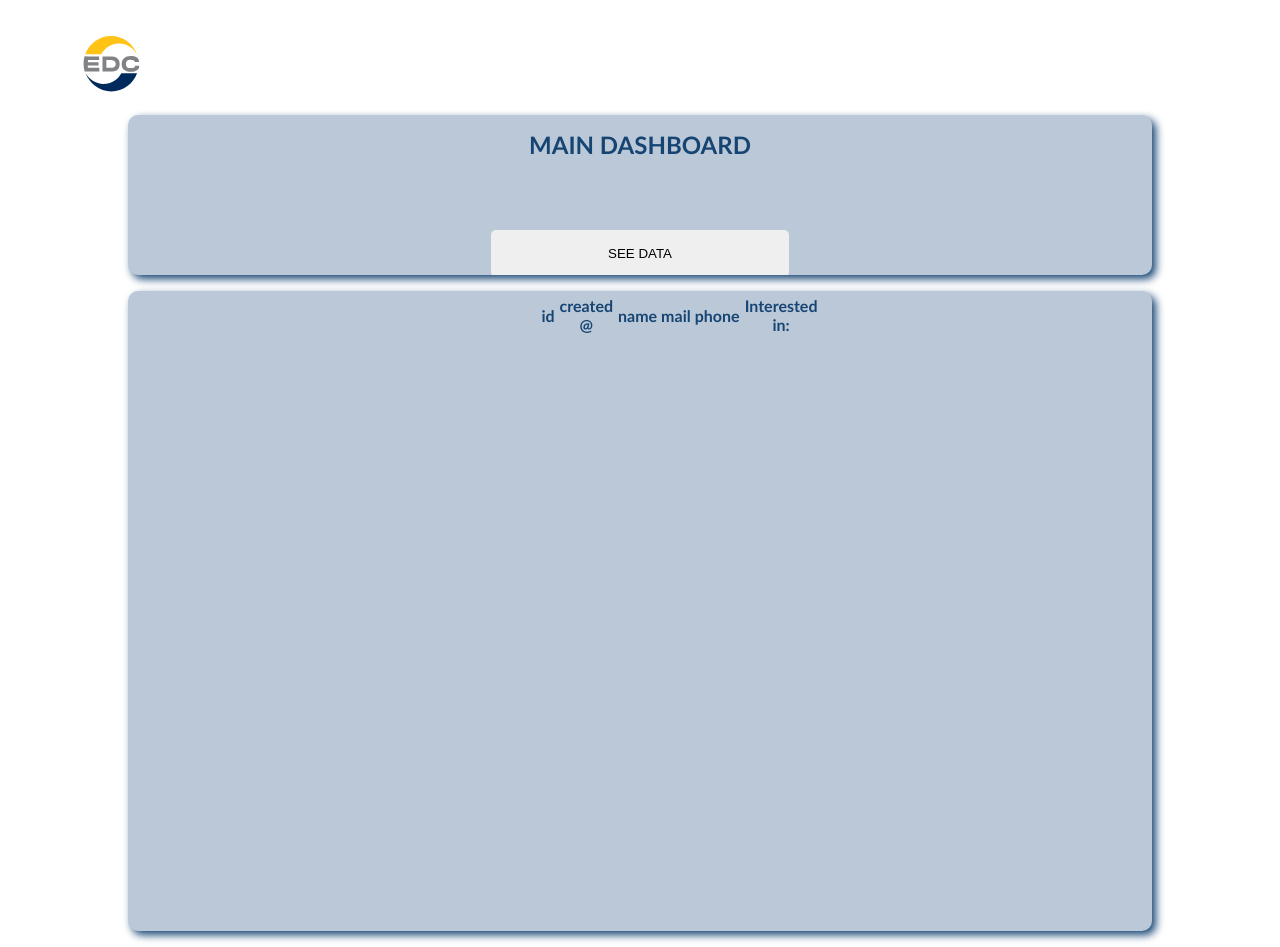
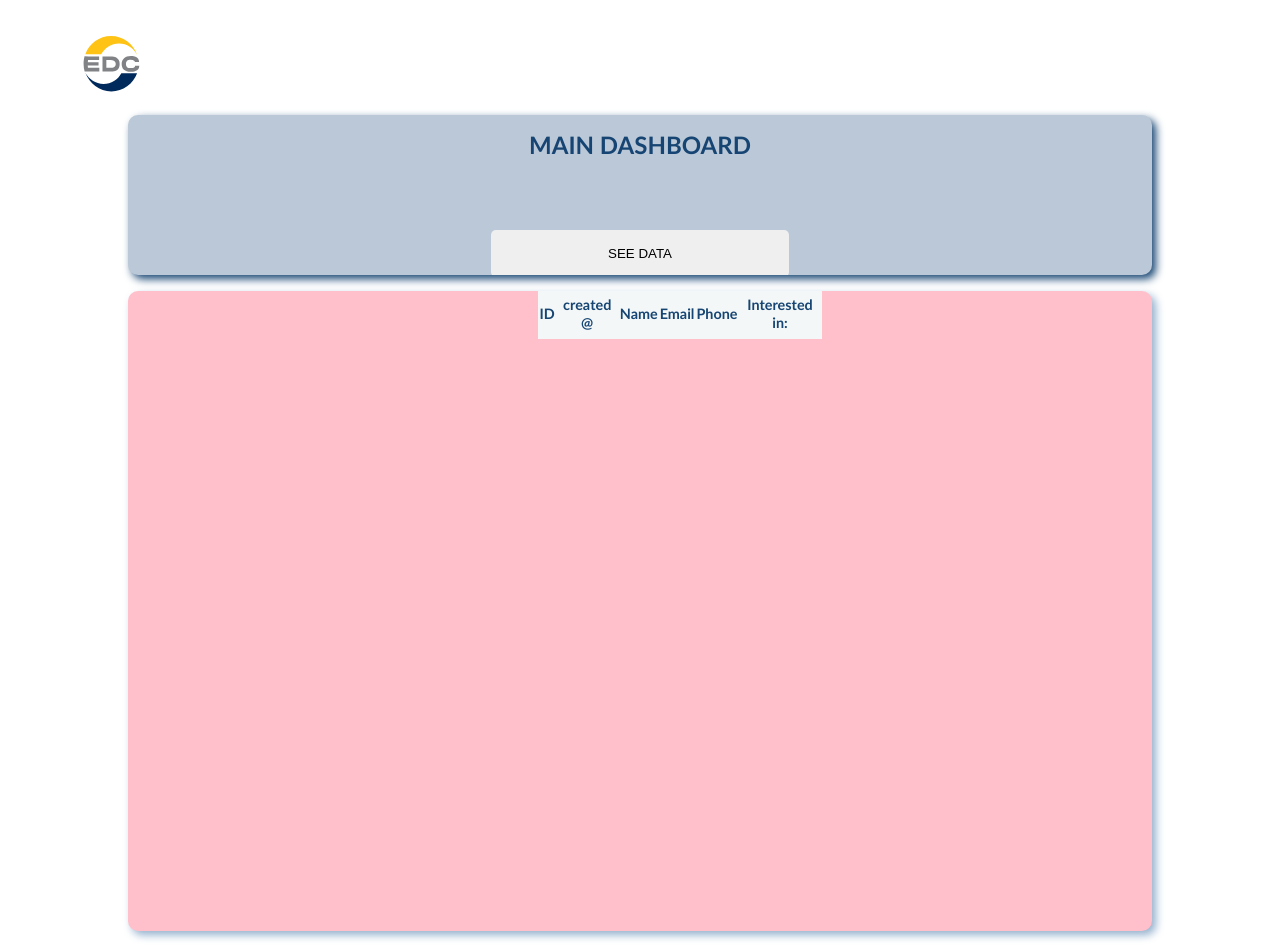
Before and after one commit to federico-barbieri/EDC-Real-Estate-Case, a Next.js app: page /dashboard in a window 1280 px wide. Built offline with nearby package versions, Linux system fonts and the light colour scheme; a web font is replaced by a local one.

Commit message:
gotta fix that border

```diff
--- a/src/pages/dashboard/dashboard.module.css
+++ b/src/pages/dashboard/dashboard.module.css
@@ -1,9 +1,9 @@
-.initialForm{
+.initialForm {
   width: 80vw;
   height: 20vh;
   margin: 1rem auto 1rem auto;
   background-color: var(--dusty-blue-lighter);
-    filter: drop-shadow(4px 4px 4px var(--blue) );
+  filter: drop-shadow(4px 4px 4px var(--blue));
   border-radius: 10px;
   display: flex;
   flex-direction: column;
@@ -12,26 +12,27 @@
   padding: 1rem;
   overflow: hidden;
   overflow-y: scroll;
+  /*del*/
+  border: none;
 }
 
-.mainForm{
+.mainForm {
   width: 80vw;
   height: 80vh;
   margin: 1rem auto;
-    background-color: var(--dusty-blue-lighter);
-    filter: drop-shadow(4px 4px 4px var(--blue) );
+  background-color: pink;
+  filter: drop-shadow(4px 4px 4px var(--dusty-blue-light));
   border-radius: 10px;
   display: flex;
   flex-direction: column;
   align-items: center;
   justify-content: flex-start;
   padding-left: 5rem;
-
   overflow-y: scroll;
-    overflow: scroll;
+  overflow: scroll; /* border: none; */
 }
 
-.btn{
+.btn {
   width: 30%;
   height: 3rem;
   padding: 1rem;
@@ -40,24 +41,43 @@
   cursor: pointer;
 }
 
-.btn:hover{
+.btn:hover {
   transition: 0.5s all ease-in;
   color: white;
   background-color: var(--dusty-blue-lighter);
   border: 2px solid white;
 }
 
-.table{
+/*the grey area*/
+.titleRow {
+  background-color: var(--dusty-aqua-light);
+  height: 3rem;
+  text-align: center;
+  font-size: 0.9rem;
+  border-spacing: 5px 5px;
+  border-bottom: 1px solid red;
+}
+
+.table {
   position: sticky;
   top: 0;
   width: 30%;
+  background-color: var(--white);
+  /*finally these guys are working...*/
+  border-radius: 20px;
+  border-collapse: separate;
+  border-spacing: 0;
 }
 
-.tableRow{
-    border: 1px solid white;
+/*Person details*/
+.tableRow {
+  border-bottom: 1px solid var(--dusty-blue-lighter);
   padding: 0.5rem;
+  font-size: 0.889rem;
+  line-height: 22px;
+  text-align: left;
 }
 
-.titleRow{
-    height: 3rem;
+.userRow:hover {
+  background-color: var(--dusty-aqua-light);
 }
--- a/src/pages/dashboard/index.js
+++ b/src/pages/dashboard/index.js
@@ -1,41 +1,32 @@
-import React from 'react'
-import dashboard from "./dashboard.module.css"
-import { useState } from 'react'
-import supabase from '@/utils/supabaseClient'
+import React from "react";
+import dashboard from "./dashboard.module.css";
+import { useState } from "react";
+import supabase from "@/utils/supabaseClient";
 
 function Dashboard() {
-
   const [name, setName] = useState(null);
   const [phone, setPhone] = useState(null);
   const [mail, setMail] = useState(null);
   const [interest, setInterest] = useState(null);
   const [allData, setallData] = useState([]);
 
-
   const getDataBack = async () => {
-
-    let { data: houses, error } = await supabase
-    .from('houses')
-    .select('*');
+    let { data: houses, error } = await supabase.from("houses").select("*");
 
     // try{
     //   let {data: houses, error} = await supabase
     //   .from("houses")
     //   .select("name");
 
-    if(error) throw error;
+    if (error) throw error;
     console.log("data:", houses);
 
     setallData(houses);
 
-
     //  } catch (error) {
     //    console.log("error:", error)
     //  }
-  }
-
-
-
+  };
 
   return (
     <>
@@ -43,26 +34,25 @@ function Dashboard() {
         <div className={dashboard.initialForm}>
           <h2>MAIN DASHBOARD</h2>
 
-    <button onClick={getDataBack} className={dashboard.btn}>SEE DATA</button>
+          <button onClick={getDataBack} className={dashboard.btn}>
+            SEE DATA
+          </button>
         </div>
         <div className={dashboard.mainForm}>
-
-    <table className={dashboard.table}>
+          <table className={dashboard.table} cellSpacing={0}>
             <thead>
               <tr className={dashboard.titleRow}>
-    <th>id</th>
+                <th>ID</th>
                 <th>created @</th>
-    <th>name</th>
-    <th>mail</th>
-    <th>phone</th>
+                <th>Name</th>
+                <th>Email</th>
+                <th>Phone</th>
                 <th>Interested in:</th>
               </tr>
             </thead>
             <tbody>
-
-
-  {allData.map(person =>
-  <tr key={person.id}>
+              {allData.map((person) => (
+                <tr key={person.id} className={dashboard.userRow}>
                   <td className={dashboard.tableRow}>{person.id}</td>
                   <td className={dashboard.tableRow}>{person.created_at}</td>
                   <td className={dashboard.tableRow}>{person.name}</td>
@@ -70,19 +60,13 @@ function Dashboard() {
                   <td className={dashboard.tableRow}>{person.phone}</td>
                   <td className={dashboard.tableRow}>{person.interest}</td>
                 </tr>
-)}
-
-
+              ))}
             </tbody>
           </table>
-
-
-
-
         </div>
       </div>
     </>
-  )
+  );
 }
 
-export default Dashboard
+export default Dashboard;
--- a/src/styles/globals.css
+++ b/src/styles/globals.css
@@ -17,7 +17,7 @@
   --yellow: #fec315; /* Accent color; */
   --white: #fff;
   --black: #000;
-  --hotpink:hotpink;
+  --hotpink: hotpink;
 
   /* Fonts */
   --font-sans: "Lato", sans-serif;
@@ -45,8 +45,8 @@ body {
 }
 
 .wrapper {
-/*  max-width: 800px; */
-    max-width: 90vw;
+  /*  max-width: 800px; */
+  max-width: 90vw;
   padding: 0 1rem;
   margin: 0 auto;
 }
```
Lines whose indentation alone changed are shown as unchanged.
